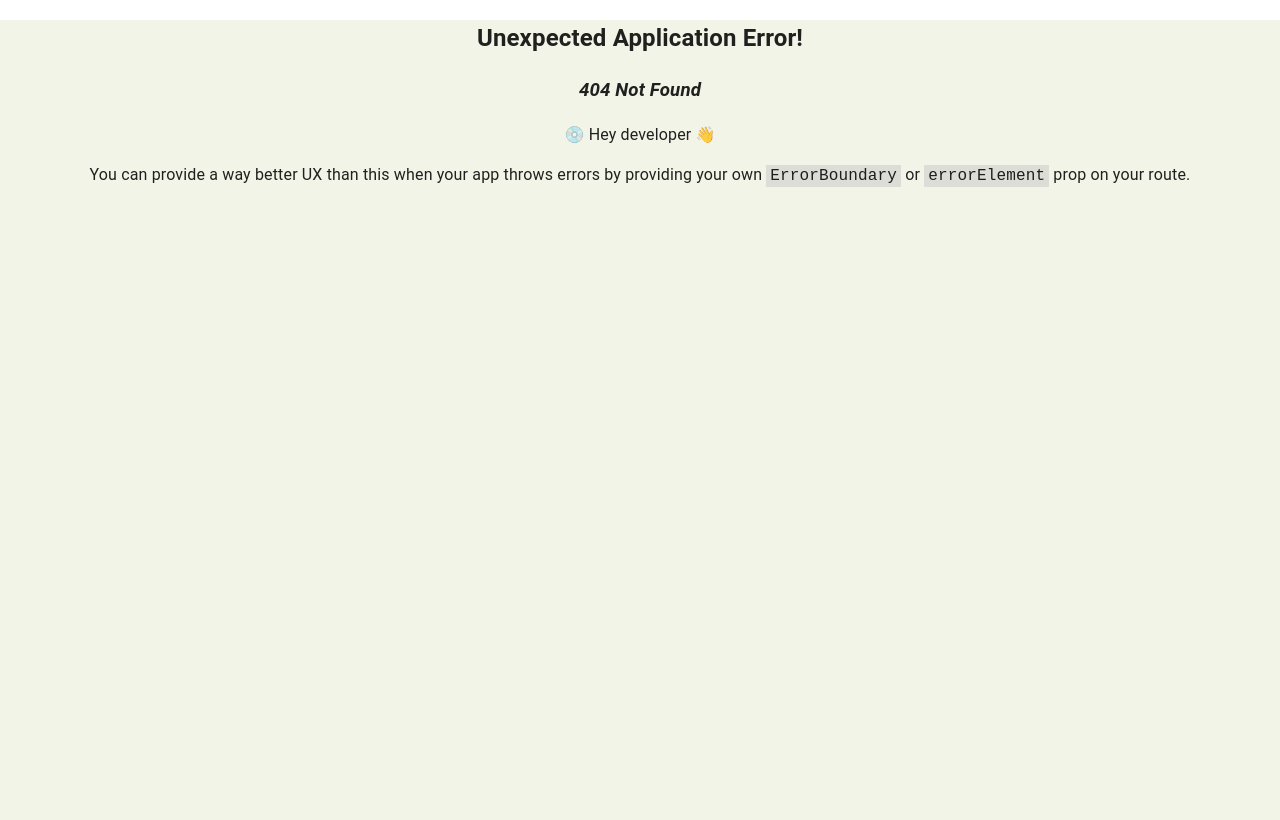
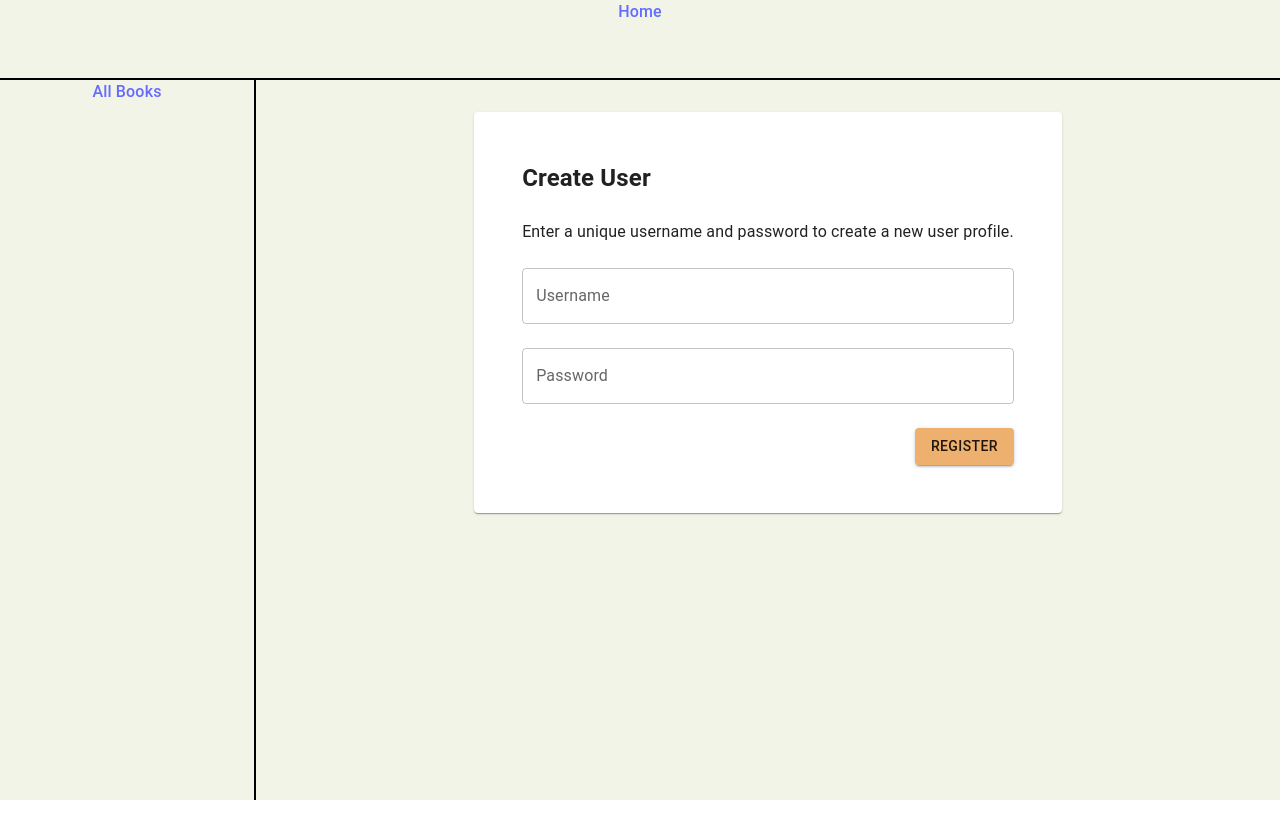
Before and after one commit to mjande/bookstack, a React (Vite) app in the folder client/: page /users/register in a window 1280 px wide. Before the commit this address had no page. Built offline with nearby package versions, Linux system fonts and the light colour scheme.

Commit message:
Set up user registration form

```diff
--- a/client/package.json
+++ b/client/package.json
@@ -13,6 +13,8 @@
     "@emotion/react": "^11.11.1",
     "@emotion/styled": "^11.11.0",
     "@mui/material": "^5.15.0",
+    "@mui/x-date-pickers": "^6.18.5",
+    "dayjs": "^1.11.10",
     "react": "^18.2.0",
     "react-dom": "^18.2.0",
     "react-router-dom": "^6.21.0"
--- a/client/src/App.jsx
+++ b/client/src/App.jsx
@@ -1,17 +1,21 @@
 import { createBrowserRouter, RouterProvider } from "react-router-dom";
+import { LocalizationProvider } from "@mui/x-date-pickers";
+import { AdapterDayjs } from "@mui/x-date-pickers/AdapterDayjs";
 
 import MainLayout from "./layout/MainLayout/MainLayout.jsx";
-import Home from "./pages/Home";
-import BookList from "./pages/BookList/BookList.jsx";
+import Home from "./routes/Home.jsx";
+import BookList from "./routes/Books/Books.jsx";
 
 import "./App.css";
 import theme from "./theme.js";
 import { ThemeProvider } from "@emotion/react";
 import { CssBaseline } from "@mui/material";
+import BookForm from "./routes/BookForm/BookForm.jsx";
+import UserRegistration from "./routes/Users/UserRegistration.jsx";
+import { userRegistrationAction } from "./routes/Users/actions.js";
 
 const router = createBrowserRouter([
   {
-    path: "/",
     element: <MainLayout />,
     children: [
       {
@@ -19,13 +23,20 @@ const router = createBrowserRouter([
         element: <Home />,
       },
       {
+        path: "/users/register",
+        element: <UserRegistration />,
+        action: userRegistrationAction,
+      },
+      {
         path: "/books",
         element: <BookList />,
         loader: async () => {
-          const response = await fetch("http://localhost:3000/api/books");
-          console.log(response);
-          return response;
+          return fetch("http://localhost:3000/api/books");
         },
+      },
+      {
+        path: "/books/new",
+        element: <BookForm />,
       },
     ],
   },
@@ -34,8 +45,10 @@ const router = createBrowserRouter([
 function App() {
   return (
     <ThemeProvider theme={theme}>
-      <CssBaseline />
-      <RouterProvider router={router} />
+      <LocalizationProvider dateAdapter={AdapterDayjs}>
+        <CssBaseline />
+        <RouterProvider router={router} />
+      </LocalizationProvider>
     </ThemeProvider>
   );
 }
--- a/client/src/components/Book/Book.jsx
+++ /dev/null
@@ -1,17 +0,0 @@
-import { Grid, Card } from "@mui/material";
-
-import styles from "./Book.module.css";
-
-export default function Book({ book }) {
-  return (
-    <Grid item>
-      <Card className={styles.container}>
-        <h3>{book.title}</h3>
-        <p>
-          by {book.author}{" "}
-          {book.published_date ? `(${book.published_date})` : ""}
-        </p>
-      </Card>
-    </Grid>
-  );
-}
--- /dev/null
+++ b/client/src/components/Card/Card.jsx
@@ -0,0 +1,14 @@
+import { Grid, Card } from "@mui/material";
+
+import styles from "./Card.module.css";
+
+export default function Book({ header, details }) {
+  return (
+    <Grid item>
+      <Card className={styles.container}>
+        <h3>{header}</h3>
+        <p>{details}</p>
+      </Card>
+    </Grid>
+  );
+}
--- a/client/src/index.css
+++ b/client/src/index.css
@@ -29,27 +29,28 @@ h1 {
   line-height: 1.1;
 }
 
+h2 {
+  margin: 0;
+  align-self: start;
+}
+
 section {
-  margin: 0 auto;
+  margin: 2rem auto;
+}
+
+p {
+  margin: 0;
+}
+
+form {
+  display: flex;
+  flex-direction: column;
+  padding: 3rem;
+  gap: 1.5rem;
 }
 
 button {
-  border-radius: 8px;
-  border: 1px solid transparent;
-  padding: 0.6em 1.2em;
-  font-size: 1em;
-  font-weight: 500;
-  font-family: inherit;
-  background-color: #1a1a1a;
-  cursor: pointer;
-  transition: border-color 0.25s;
-}
-button:hover {
-  border-color: #646cff;
-}
-button:focus,
-button:focus-visible {
-  outline: 4px auto -webkit-focus-ring-color;
+  align-self: flex-end;
 }
 
 @media (prefers-color-scheme: light) {
--- /dev/null
+++ b/client/src/routes/BookForm/BookForm.jsx
@@ -0,0 +1,19 @@
+import { Form } from "react-router-dom";
+import { Card, TextField } from "@mui/material";
+import { DatePicker } from "@mui/x-date-pickers/DatePicker";
+
+export default function BookForm() {
+  return (
+    <Card>
+      <Form method={`${import.meta.env.BACKEND_URL}/api/books`} action="POST">
+        <TextField label="Title" name="title" />
+        <TextField label="Author" name="author" />
+        <DatePicker
+          label="Year of Publication"
+          views={["year"]}
+          name="published_date"
+        />
+      </Form>
+    </Card>
+  );
+}
--- a/client/src/pages/BookList/BookList.jsx
+++ b/client/src/routes/Books/Books.jsx
@@ -1,5 +1,5 @@
 import { useLoaderData } from "react-router-dom";
-import Book from "../../components/Book/Book";
+import Card from "../../components/Card/Card.jsx";
 
 import { Grid } from "@mui/material";
 
@@ -11,7 +11,14 @@ function BookList() {
       <h2>All Books</h2>
       <Grid container spacing={2} justifyContent="center">
         {books.map((book) => (
-          <Book book={book} key={book._id} />
+          <Card
+            header={book.title}
+            details={
+              book.author +
+              (book.published_date ? `(${book.published_date})` : "")
+            }
+            key={book._id}
+          />
         ))}
       </Grid>
     </section>
--- /dev/null
+++ b/client/src/routes/Users/UserRegistration.jsx
@@ -0,0 +1,22 @@
+import { Form } from "react-router-dom";
+import { Button, Card, TextField } from "@mui/material";
+
+export default function UserRegistration() {
+  return (
+    <section>
+      <Card className="form-card">
+        <Form method="post">
+          <h2>Create User</h2>
+          <p>
+            Enter a unique username and password to create a new user profile.
+          </p>
+          <TextField label="Username" name="username" />
+          <TextField label="Password" name="password" />
+          <Button variant="contained" type="submit">
+            Register
+          </Button>
+        </Form>
+      </Card>
+    </section>
+  );
+}
--- /dev/null
+++ b/client/src/routes/Users/actions.js
@@ -0,0 +1,24 @@
+import { redirect } from "react-router-dom";
+
+export async function userRegistrationAction({ request }) {
+  console.log(request);
+
+  const formData = await request.formData();
+  const dataObject = Object.fromEntries(formData);
+
+  const response = await fetch("http://localhost:3000/api/users/", {
+    method: "POST",
+    headers: {
+      "Content-Type": "application/json",
+    },
+    body: JSON.stringify(dataObject),
+  });
+
+  if (response.status == 201) {
+    return redirect("/");
+  } else {
+    console.log("didn't work");
+  }
+
+  return null;
+}
```
Also changed, not shown: client/src/App.css (line endings or trailing spaces), client/src/components/Card/Card.module.css (renamed from client/src/components/Book/Book.module.css), client/src/routes/Home.jsx (renamed from client/src/pages/Home.jsx), 2 other files (tests, documents, lock files or other folders).
